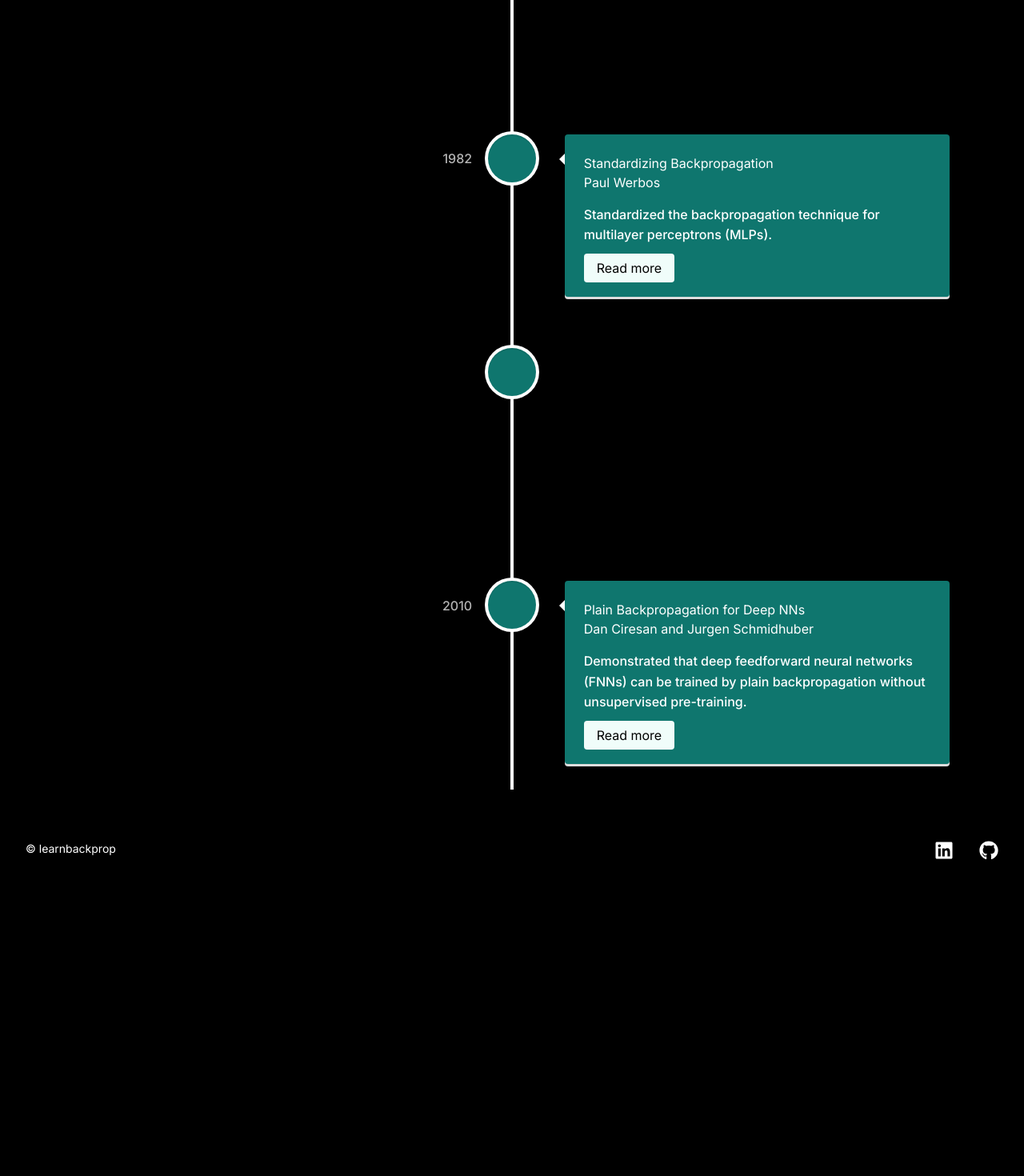
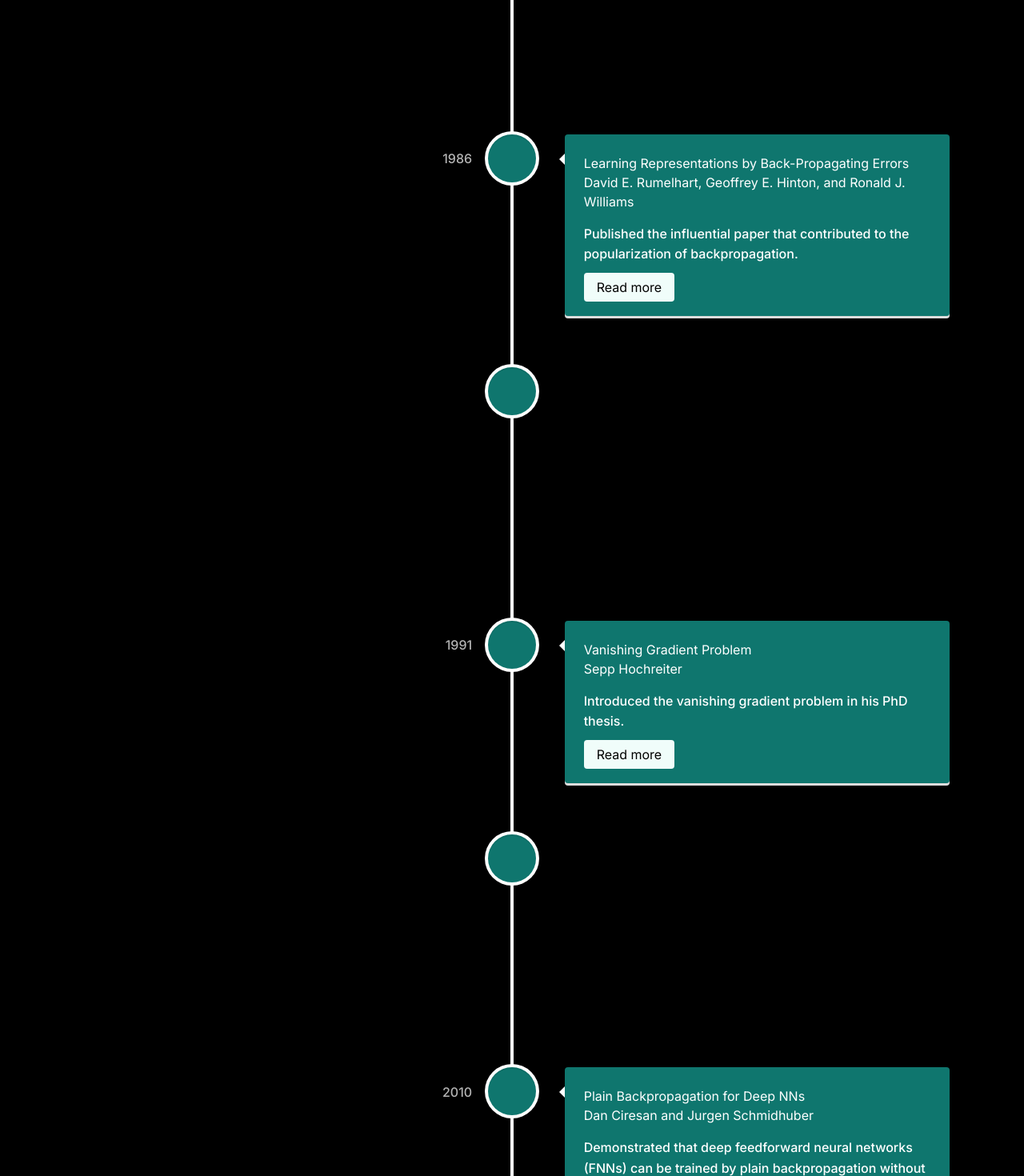
Before and after one commit to tanmay-sketch/learnbackprop, a Next.js app: page /chapter/1 in a window 1280 px wide. Shown: the part 1582-3052 px from the top of the page at 80% size. Before the commit the page ends 2689 px from the top, so only its background shows below. Built offline with nearby package versions, Linux system fonts and the light colour scheme.

Commit message:
Modified timeline and added chapter 2

```diff
--- /dev/null
+++ b/app/chapter/2/page.js
@@ -0,0 +1,20 @@
+"use client"
+
+import React, { useEffect } from 'react';
+import ChapterHome from '../components/ChapterHome';
+import Footer from '../../components/Footer';
+
+const Chapter2Page = () => {
+    useEffect(() => {
+        console.log('Chapter2Page component mounted');
+    }, []);
+
+    return (
+        <div className="bg-background text-foreground">
+            <ChapterHome chapterId={2} />
+            <Footer />
+        </div>
+    );
+}
+
+export default Chapter2Page;
--- a/app/chapter/components/Timeline.js
+++ b/app/chapter/components/Timeline.js
@@ -1,6 +1,7 @@
 "use client";
 import React, { useEffect, useState } from 'react';
 import dynamic from 'next/dynamic';
+import { link } from 'd3';
 
 const VerticalTimeline = dynamic(
   () => import('react-vertical-timeline-component').then((mod) => mod.VerticalTimeline),
@@ -32,20 +33,13 @@ const Timeline = () => {
         title: "Modern Backpropagation",
         subtitle: "Seppo Linnainmaa",
         description: "Published the modern version of backpropagation, also known as the reverse mode of automatic differentiation.",
-        link: "https://www.reddit.com/r/MachineLearning/comments/e5vzun/d_jurgen_schmidhuber_on_seppo_linnainmaa_inventor/p"
+        link: "https://www.reddit.com/r/MachineLearning/comments/e5vzun/d_jurgen_schmidhuber_on_seppo_linnainmaa_inventor/"
     },
     {
         date: "1974",
         title: "Backpropagation through time",
         subtitle: "Paul Werbos",
         description: "Developed the backpropagation algorithm in his PhD thesis.",
-        link: "https://www.researchgate.net/publication/35657389_Beyond_regression_new_tools_for_prediction_and_analysis_in_the_behavioral_sciences"
-    },
-    {
-        date: "1982",
-        title: "Standardizing Backpropagation",
-        subtitle: "Paul Werbos",
-        description: "Standardized the backpropagation technique for multilayer perceptrons (MLPs).",
         link: "https://axon.cs.byu.edu/Dan/678/papers/Recurrent/Werbos.pdf"
     },
     {
@@ -54,6 +48,26 @@ const Timeline = () => {
         subtitle: "David E. Rumelhart, Geoffrey E. Hinton, and Ronald J. Williams",
         description: "Published the influential paper that contributed to the popularization of backpropagation.",
         link: "https://www.youtube.com/watch?v=oq6Z76Gl0ho"
+    },
+    {
+        date: "1998",
+        title: "Efficient BackProp",
+        subtitle: "Yann LeCun, Léon Bottou, Genevieve Orr, and Klaus-Robert Müller",
+        description: "Introduced the concept of efficient backpropagation, which is widely used in training deep neural networks today.",
+        link: "http://yann.lecun.com/exdb/publis/pdf/lecun-98b.pdf"
+    },
+    {
+        date: "1991",
+        title: "Vanishing Gradient Problem",
+        subtitle: "Sepp Hochreiter",
+        description: "Introduced the vanishing gradient problem in his PhD thesis.",
+        link: "https://www.superdatascience.com/blogs/recurrent-neural-networks-rnn-the-vanishing-gradient-problem"
+    },
+    {
+        date: "1994",
+        title: "Learning Long-Term Dependencies with gradient descent is difficult",
+        subtitle: "Yoshua Bengio, Patrice Simard, and Paolo Frasconi",
+        description: "Alternate methods to standard gradient descent are introduced to address the vanishing gradient problem.",
     },
     {
         date: "2010",
--- a/app/components/Card.js
+++ b/app/components/Card.js
@@ -9,8 +9,8 @@ const Card = ({ chapterNumber, chapterTitle, chapterDescription, topics }) => {
         <p className="text-gray-300 mb-2 text-sm md:text-base">Chapter {chapterNumber}</p>
         <h2 className="text-xl md:text-2xl font-bold mb-4">{chapterTitle}</h2>
         <p className="mb-4 text-sm md:text-base">{chapterDescription}</p>
-        {chapterNumber === 1 ? (
-          <Link href={`/chapter/1`}>
+        {chapterNumber === 1 || chapterNumber === 2 ? (
+          <Link href={`/chapter/${chapterNumber}`}>
             <button className="bg-blue-600 text-white py-2 px-4 rounded-full text-sm md:text-base hover:bg-blue-700 transition-colors duration-300">
               Go to {chapterTitle}
             </button>
```
